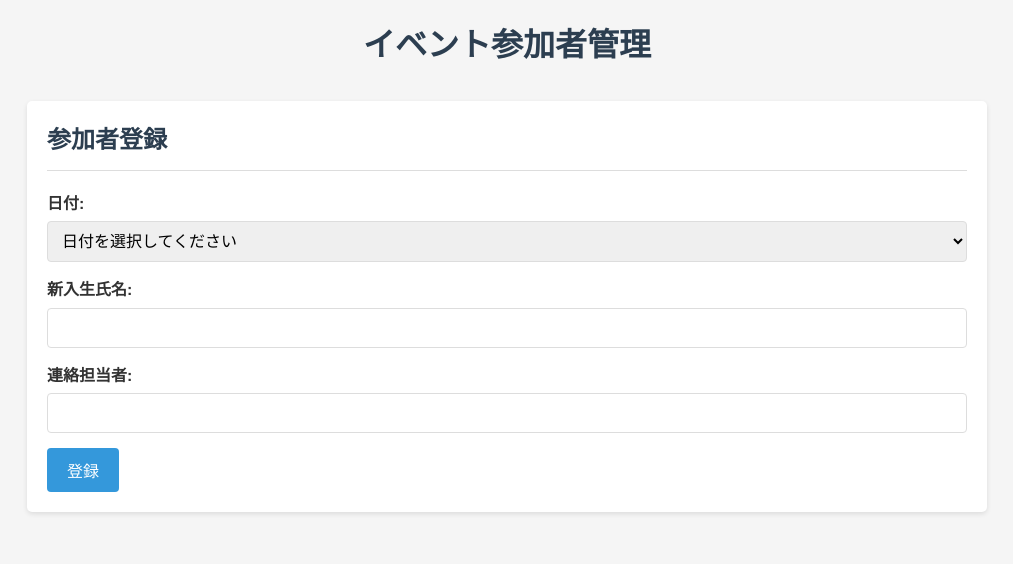
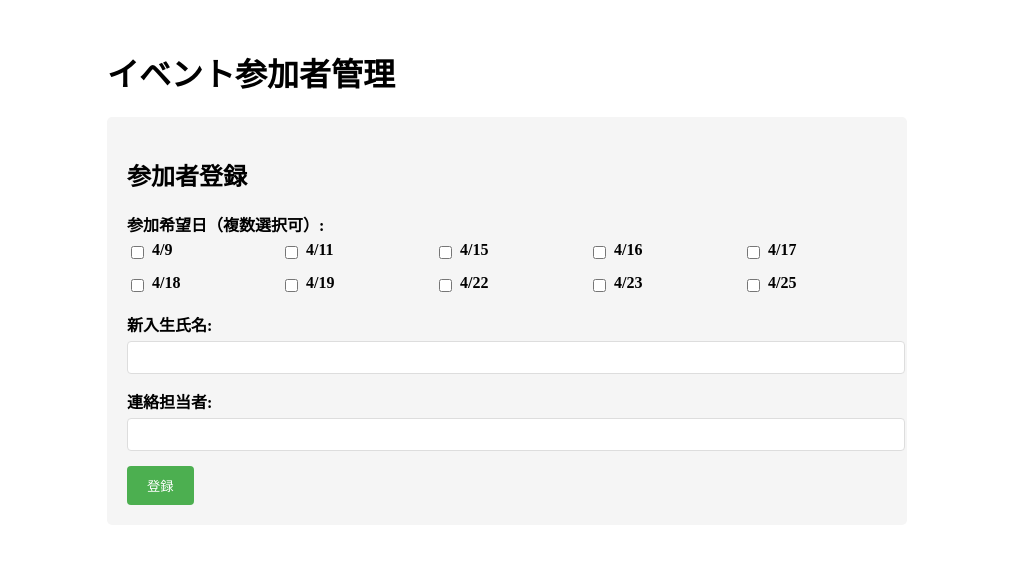
Before and after one commit to aaa01-01/project, a Flask app: page / in a window 1280 px wide. Shown: the top 564 px of the page, without its empty margins (133-1146 px from the left). Run offline with Flask 2, Linux system fonts and the light colour scheme.

Commit message:
複数日付選択機能の実装：チェックボックスUIと複数登録機能の追加

```diff
--- a/app/app.py
+++ b/app/app.py
@@ -181,5 +181,4 @@ def add_participant():
 
 if __name__ == '__main__':
     port = int(os.environ.get('PORT', 5001))
-    debug = os.environ.get('DEBUG', 'False').lower() == 'true'
-    app.run(host='0.0.0.0', port=port, debug=debug)
+    app.run(host='0.0.0.0', port=port)
--- a/app/static/js/main.js
+++ b/app/static/js/main.js
@@ -1,54 +1,71 @@
 document.addEventListener('DOMContentLoaded', function() {
-    const participantForm = document.getElementById('participantForm');
-    const dateSelect = document.getElementById('date');
-
-    // Fetch available dates
+    // 日付データを取得してチェックボックスを生成
     fetch('/api/dates')
         .then(response => response.json())
         .then(dates => {
-            // Populate date dropdown
+            const dateCheckboxes = document.getElementById('dateCheckboxes');
             dates.forEach(date => {
-                const option = document.createElement('option');
-                option.value = date;
-                option.textContent = date;
-                dateSelect.appendChild(option);
+                const div = document.createElement('div');
+                div.className = 'date-option';
+
+                const checkbox = document.createElement('input');
+                checkbox.type = 'checkbox';
+                checkbox.id = `date-${date}`;
+                checkbox.value = date;
+                checkbox.name = 'dates';
+
+                const label = document.createElement('label');
+                label.htmlFor = `date-${date}`;
+                label.textContent = date;
+
+                div.appendChild(checkbox);
+                div.appendChild(label);
+                dateCheckboxes.appendChild(div);
             });
         })
-        .catch(error => {
-            console.error('Error fetching dates:', error);
-            alert('日付の取得に失敗しました。');
-        });
+        .catch(error => console.error('Error:', error));
 
-    // Form submission
-    participantForm.addEventListener('submit', function(e) {
+    // フォーム送信処理
+    document.getElementById('participantForm').addEventListener('submit', async function(e) {
         e.preventDefault();
 
-        const participantData = {
-            date: dateSelect.value,
-            name: document.getElementById('name').value,
-            contact: document.getElementById('contact').value
-        };
+        // 選択された日付を取得
+        const selectedDates = Array.from(document.querySelectorAll('input[name="dates"]:checked'))
+            .map(checkbox => checkbox.value);
 
+        // バリデーション
+        const dateError = document.getElementById('dateError');
+        if (selectedDates.length === 0) {
+            dateError.style.display = 'block';
+            return;
+        }
+        dateError.style.display = 'none';
+
+        const name = document.getElementById('name').value;
+        const contact = document.getElementById('contact').value;
+
+        // 各選択日付に対して登録処理を実行
+        try {
+            const promises = selectedDates.map(date =>
                 fetch('/api/participants', {
                     method: 'POST',
                     headers: {
-                'Content-Type': 'application/json'
+                        'Content-Type': 'application/json',
                     },
-            body: JSON.stringify(participantData)
+                    body: JSON.stringify({
+                        date: date,
+                        name: name,
+                        contact: contact
                     })
-        .then(response => response.json())
-        .then(data => {
-            if (data.success) {
-                alert('参加者を登録しました！');
-                participantForm.reset();
-                dateSelect.value = ''; // 日付選択をリセット
-            } else {
-                alert('エラー: ' + data.error);
+                })
+            );
+
+            await Promise.all(promises);
+            alert('登録が完了しました');
+            document.getElementById('participantForm').reset();
+        } catch (error) {
+            console.error('Error:', error);
+            alert('登録中にエラーが発生しました');
         }
-        })
-        .catch(error => {
-            console.error('Error adding participant:', error);
-            alert('参加者の登録に失敗しました。');
     });
 });
-});
--- a/app/templates/index.html
+++ b/app/templates/index.html
@@ -4,7 +4,59 @@
     <meta charset="UTF-8">
     <meta name="viewport" content="width=device-width, initial-scale=1.0">
     <title>参加者管理アプリ</title>
-    <link rel="stylesheet" href="{{ url_for('static', filename='css/style.css') }}">
+    <style>
+        .container {
+            max-width: 800px;
+            margin: 0 auto;
+            padding: 20px;
+        }
+        .form-container {
+            background-color: #f5f5f5;
+            padding: 20px;
+            border-radius: 5px;
+            margin-bottom: 20px;
+        }
+        .form-group {
+            margin-bottom: 15px;
+        }
+        .date-checkboxes {
+            display: grid;
+            grid-template-columns: repeat(auto-fill, minmax(120px, 1fr));
+            gap: 10px;
+            margin-bottom: 15px;
+        }
+        .date-option {
+            display: flex;
+            align-items: center;
+            gap: 5px;
+        }
+        label {
+            display: block;
+            margin-bottom: 5px;
+            font-weight: bold;
+        }
+        input[type="text"] {
+            width: 100%;
+            padding: 8px;
+            border: 1px solid #ddd;
+            border-radius: 4px;
+        }
+        button {
+            background-color: #4CAF50;
+            color: white;
+            padding: 10px 20px;
+            border: none;
+            border-radius: 4px;
+            cursor: pointer;
+        }
+        button:hover {
+            background-color: #45a049;
+        }
+        .error {
+            color: red;
+            margin-top: 5px;
+        }
+    </style>
 </head>
 <body>
     <div class="container">
@@ -14,10 +66,13 @@
             <h2>参加者登録</h2>
             <form id="participantForm">
                 <div class="form-group">
-                    <label for="date">日付:</label>
-                    <select id="date" name="date" required>
-                        <option value="">日付を選択してください</option>
-                    </select>
+                    <label>参加希望日（複数選択可）:</label>
+                    <div class="date-checkboxes" id="dateCheckboxes">
+                        <!-- 日付のチェックボックスはJavaScriptで動的に生成 -->
+                    </div>
+                    <div class="error" id="dateError" style="display: none;">
+                        少なくとも1つの日付を選択してください
+                    </div>
                 </div>
                 <div class="form-group">
                     <label for="name">新入生氏名:</label>
--- a/render.yaml
+++ b/render.yaml
@@ -9,8 +9,6 @@ services:
         value: 3.9.0
       - key: PORT
         value: 10000
-      - key: DEBUG
-        value: false
       - key: LOG_LEVEL
         value: INFO
       - key: CORS_ORIGIN
```
Lines whose indentation alone changed are shown as unchanged.
